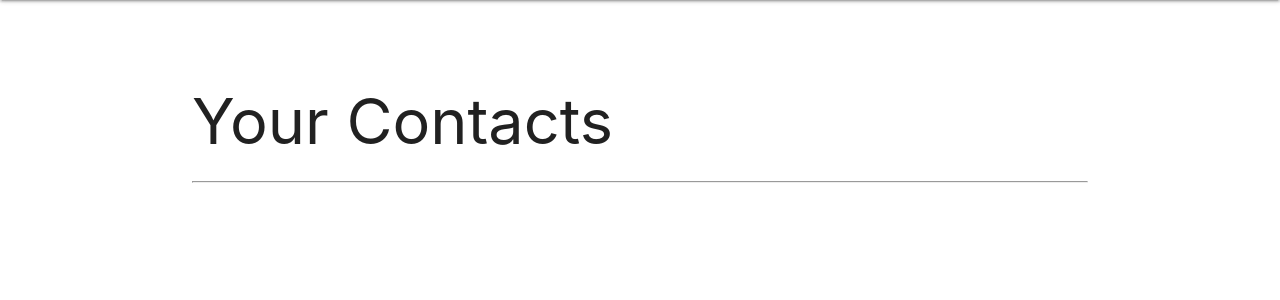
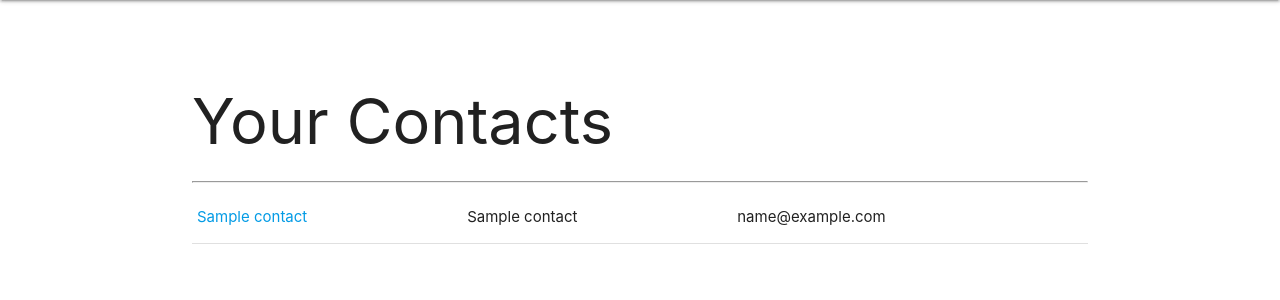
Before and after one commit to alba-molina-nyc/mycareerwhiz, a Django app: page /contacts/ in a window 1280 px wide. Shown: the part 64-364 px from the top of the page. Run offline with Django 3.2, Linux system fonts and the light colour scheme; tables that the repository leaves empty hold one stand-in row (values such as "Sample post").

Commit message:
contacts works

```diff
--- a/theapplicationswhiz/forms.py
+++ b/theapplicationswhiz/forms.py
@@ -1,5 +1,6 @@
 from django import forms
 from .models import Application, Note, Category, Contact
+
 # Interview
 
 #hardcodes the choices but not good bc cant make changes easily
@@ -32,17 +33,6 @@ class ApplicationForm(forms.ModelForm):
     }
 
 
-class ContactForm(forms.ModelForm):
-    class Meta:
-        model = Contact
-        fields = ( 'name', 'title', 'email', 'user' )
-
-        widgets = {
-         'name': forms.TextInput(attrs={'class': 'form-control'}),
-         'title': forms.TextInput(attrs={'class': 'form-control'}),
-         'email': forms.EmailInput(attrs={'class': 'form-control'}),
-         'user': forms.Select(attrs={'class': 'form-control'}),
-     }
 
 class NoteForm(forms.ModelForm):
     class Meta:
@@ -54,3 +44,19 @@ class NoteForm(forms.ModelForm):
         'name': forms.TextInput(attrs={'class': 'form-control'}),
         'body': forms.Textarea(attrs={'class': 'form-control'}),
     }
+
+
+
+
+class ContactForm(forms.ModelForm):
+    class Meta:
+        model = Contact
+        fields = ( 'user', 'title', 'name', 'email', 'application' )
+
+    widgets = {
+         'user': forms.Select(attrs={'class': 'form-control'}),
+         'title': forms.TextInput(attrs={'class': 'form-control'}),
+         'name': forms.TextInput(attrs={'class': 'form-control'}),
+         'email': forms.EmailInput(attrs={'class': 'form-control'}),
+         'application': forms.Select(attrs={'class': 'form-control'}),
+     }
--- a/theapplicationswhiz/models.py
+++ b/theapplicationswhiz/models.py
@@ -51,10 +51,12 @@ class Note(models.Model):
 
 
 class Contact(models.Model):
+    application = models.ForeignKey(Application, related_name="contacts", on_delete=models.CASCADE, default=1)
     user = models.ForeignKey(settings.AUTH_USER_MODEL, default=1, on_delete=models.CASCADE)
+    date_added = models.DateField(auto_now_add=True)
     name = models.CharField(max_length=255)
     title = models.TextField()
     email = models.EmailField()
 
     def __str__(self):
-        return self.title + ' | ' + str(self.user)
+        return self.title + ' | ' + str(self.user)  + str(self.application)
--- a/theapplicationswhiz/templates/application_detail.html
+++ b/theapplicationswhiz/templates/application_detail.html
@@ -49,7 +49,7 @@
         </div>
         <div class="card-action">
           <a href=" {{ application.job_post }}" target="_blank">Job Post URL</a>
-          <a href=" {{ application.company_website }}"  target="_blank"> {{ application.company_name}} website </a>
+          <a href=" {{ application.company_website }}"  target="_blank"> company website </a>
           <a href="{% url 'add_note' application.pk %}">Add a Note</a>
 
         </div>
--- a/theapplicationswhiz/templates/contacts.html
+++ b/theapplicationswhiz/templates/contacts.html
@@ -8,11 +8,23 @@
 <hr/>
 
 
+{% for contact in object_list %}
+
+
+<table class="highlight">
+
+      <tr>
+        <td> <a href="{% url 'contact-detail' contact.pk %}"> {{ contact.title }}</a> </td>
+        <td>{{ contact.name}} </td>
+        <td> {{ contact.email }} </td>
+
+      </tr>
+
+  </table>
 
 
 
 
-
-
+{% endfor %}
 
 {% endblock %}
--- a/theapplicationswhiz/urls.py
+++ b/theapplicationswhiz/urls.py
@@ -1,6 +1,6 @@
 from django.urls import path
 from . import views
-from .views import HomeView, ApplicationsView, ApplicationDetailView, AddApplicationView, AddNoteView, UpdateApplicationView, AddCategoryView, DeleteApplicationView, AddContactView, ContactsView
+from .views import HomeView, ApplicationsView, ApplicationDetailView, AddApplicationView, AddNoteView, UpdateApplicationView, AddCategoryView, DeleteApplicationView, AddContactView, ContactsView, ContactDetailView
 
 
 # AddInterviewView/UpdateNoteView
@@ -16,8 +16,10 @@ urlpatterns = [
       path('application/<int:pk>/delete/', DeleteApplicationView.as_view(), name='application_delete'),
       path('application/<int:pk>/add_note/', AddNoteView.as_view(), name='add_note'),
       path('add_category/', AddCategoryView.as_view(), name='add_category'),
+      path('contacts/', ContactsView.as_view(), name='contacts'),
+      path('contact/<int:pk>', ContactDetailView.as_view(), name='contact-detail'),
       path('add_contact/', AddContactView.as_view(), name='add_contact'),
-      path('contacts/', ContactsView.as_view(), name='contacts'),
+
 
 
 
--- a/theapplicationswhiz/views.py
+++ b/theapplicationswhiz/views.py
@@ -68,6 +68,7 @@ class AddCategoryView(CreateView):
 
 ######## Note #########
 
+
 class ContactsView(ListView):
     model = Contact
     template_name = 'contacts.html'
@@ -77,3 +78,7 @@ class AddContactView(CreateView):
     form_class = ContactForm
     template_name = 'add_contact.html'
     success_url = '/contacts/'
+
+class ContactDetailView(DetailView):
+    model = Contact
+    template_name = 'contact_detail.html'
```
Also changed, not shown: theapplicationswhiz/templates/contact_detail.html (added, +51 -0 lines), theapplicationswhiz/migrations/0018_contact_application.py (added), theapplicationswhiz/migrations/0019_alter_contact_application.py (added), theapplicationswhiz/migrations/0020_contact_date_added.py (added), theapplicationswhiz/migrations/0021_delete_contact.py (added), theapplicationswhiz/migrations/0022_contact.py (added).
